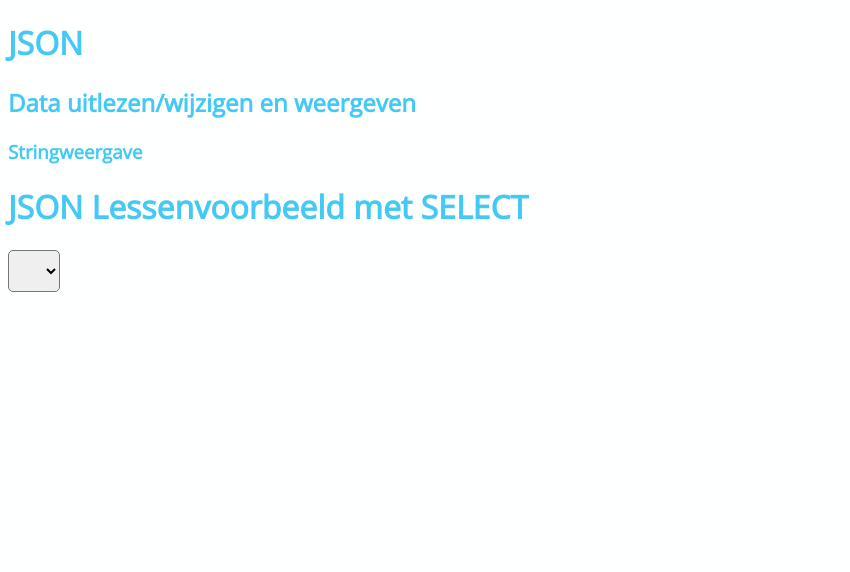
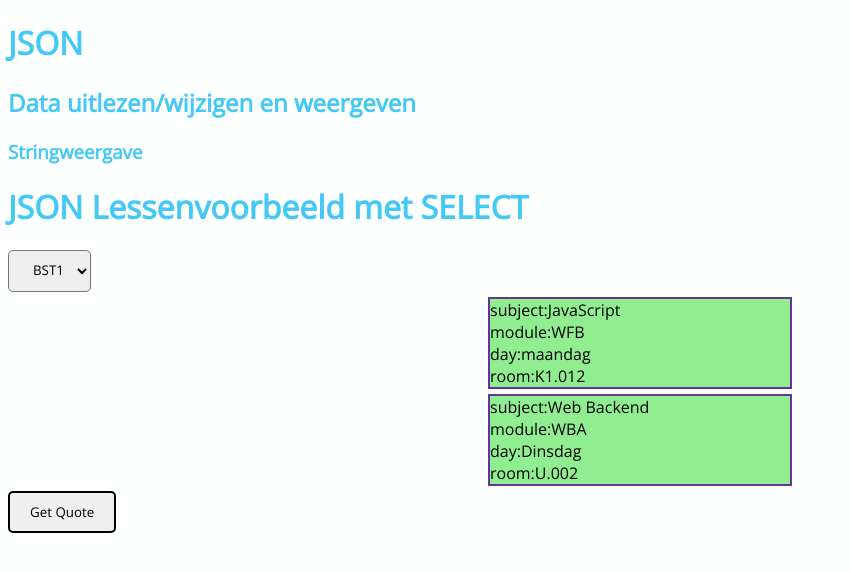
Before and after one commit to howest-gp-wfa/st-2122-2-S2G3-Json-start-Mileto75, a plain HTML site: page index.html in a window 1280 px wide. Shown: the whole page, without its empty margins (0-850 px from the left). Drawn offline with nearby package versions, Linux system fonts and the light colour scheme.

Commit message:
Add async fetch

```diff
--- a/index.html
+++ b/index.html
@@ -27,7 +27,7 @@
   <h1>JSON Lessenvoorbeeld met SELECT</h1>
   <select name="slcLocation" id="slcLocation"></select>
   <div id="divJSONExtended"></div>
-
+  <button id="get-quote">Get Quote</button>
 </body>
 
 </html>
--- a/js/script.js
+++ b/js/script.js
@@ -5,47 +5,69 @@ window.addEventListener('load', Initieer);
 let lessonsData;
 let divJSONFeedback, divJSONAsString, divJSONExtended;
 let slcLocation;
+let btnGetQuote;
 
 
-function Initieer()
+async function Initieer()
 {
 	// DOM elementen ophalen
 	divJSONFeedback = document.querySelector("#divJSONFeedback");
 	divJSONExtended = document.querySelector("#divJSONExtended");
 	slcLocation = document.querySelector("#slcLocation");
 	divJSONAsString = document.querySelector("#divJSONAsString");
-
+	btnGetQuote = document.querySelector('#get-quote');
 	// Eventlisteners toevoegen
 	slcLocation.addEventListener("change", showLessonsContent);
+	btnGetQuote.addEventListener('click', showQuote);
 	//JSON ophalen uit js file als text
-	lessonsData = JSON.parse(lessons);
-	console.log(lessonsData);
- 	// Startup Functies na inladen DOM
-	displayInfo();
+	//lessonsData = JSON.parse(lessons);
+	lessonsData = await fetchData('js/rooster.json');
+	// Startup Functies na inladen DOM
+	//displayInfo();
 	fillSelectLocations();
  	showLessonsContent();
- }
+}
 
+async function showQuote() {
+	let quote = await GetQuote();
+	divJSONExtended.innerHTML = quote.value;
+}
 
 // Functies
 /**
  * function om de lijst met vakken
  * te vullen
  */
-function fillSelectLocations()
+async function fillSelectLocations()
 {
 	//loop over campussen en voeg toe aan select lijst
 	//for in om over object properties te gaan
 
+	//add to select list
+	for(let prop in lessonsData) {
+		slcLocation.add(new Option(prop,prop));
+	}
 
 }
 /**
  * fills the divs with lessen
  */
-function showLessonsContent()
+ function showLessonsContent()
 {
-
+	//empty the div
+	divJSONExtended.innerHTML = '';
+	var selectedLocation = slcLocation[slcLocation.selectedIndex].value;
+	//get the related data from the json
+	let selectedLocationData = lessonsData[selectedLocation];
+	console.log(selectedLocationData);
 	//check if array
+	if(Array.isArray(selectedLocationData)) {
+		selectedLocationData.forEach(el => {divJSONExtended
+		.appendChild(createDivision(el))})
+	}
+	else {
+		divJSONExtended.appendChild(createDivision(selectedLocationData));
+	}
 
 }
 
@@ -58,30 +80,66 @@ function showLessonsContent()
    "day": "maandag",
    "room": "K1.012
  */
-function CreateDivision(objectLesson)
+function createDivision(objectLesson)
 {
     //create div with object props
-
+	let newDiv = document.createElement('div');
 	//use for in to loop over properties
-
+	for(let prop in objectLesson) {
+		newDiv.innerHTML += `${prop}:${objectLesson[prop]}<br/>`;
+	}
+	newDiv.className = 'les';
+	return newDiv;
 }
 
-function displayInfo()
+async function displayInfo()
 {
 	// INFO :
 	// Wanneer de JSON-file van een server komt(of in txt formaat is)
 	//moeten we deze omzetten naar een JSON-Object
 	//vangt de JSON objecten op na parsen
-
+	let lessonJson = JSON.parse(lesson);
+	for(let prop in lessonJson) {
+		divJSONFeedback.innerHTML += `${prop}:${lessonJson[prop]}<br/>`
+	}
 
 	// Wijzigen van de inhoud
-
+	lessonJson.subject = 'Wfa';
+	//console.log(lessonJson.subject);
 
 	// Dot notatie
 
 	// Array notatie
-
+	console.log(lessonJson['subject']);
 	// Eventueel terug omzetten naar een string
-
+	//fetch methode
+	let lessonFromFetch = await fetchData('/js/data.json');
+	console.log(lessonFromFetch);
+	for(let prop in lessonFromFetch) {
+		divJSONFeedback.innerHTML += `${prop}:${lessonFromFetch[prop]}<br/>`
+	}
 
 }
+
+async function GetQuote() {
+	return await fetchData('https://api.chucknorris.io/jokes/random');
+}
+
+async function fetchData(location) {
+	//try to fetch the data
+	//classic
+	// var response = await fetch(location);
+	// var dataAsJson;
+	// //check if success
+	// if(response.ok) {
+	// 	//get the data as json
+	// 	dataAsJson = await response.json();
+	// }
+	// console.log(dataAsJson);
+	//short version using method chaining
+
+	return await fetch(location)
+	.then(response => response.json())
+	.then(data => data)
+	.catch(error => error);
+}
```
